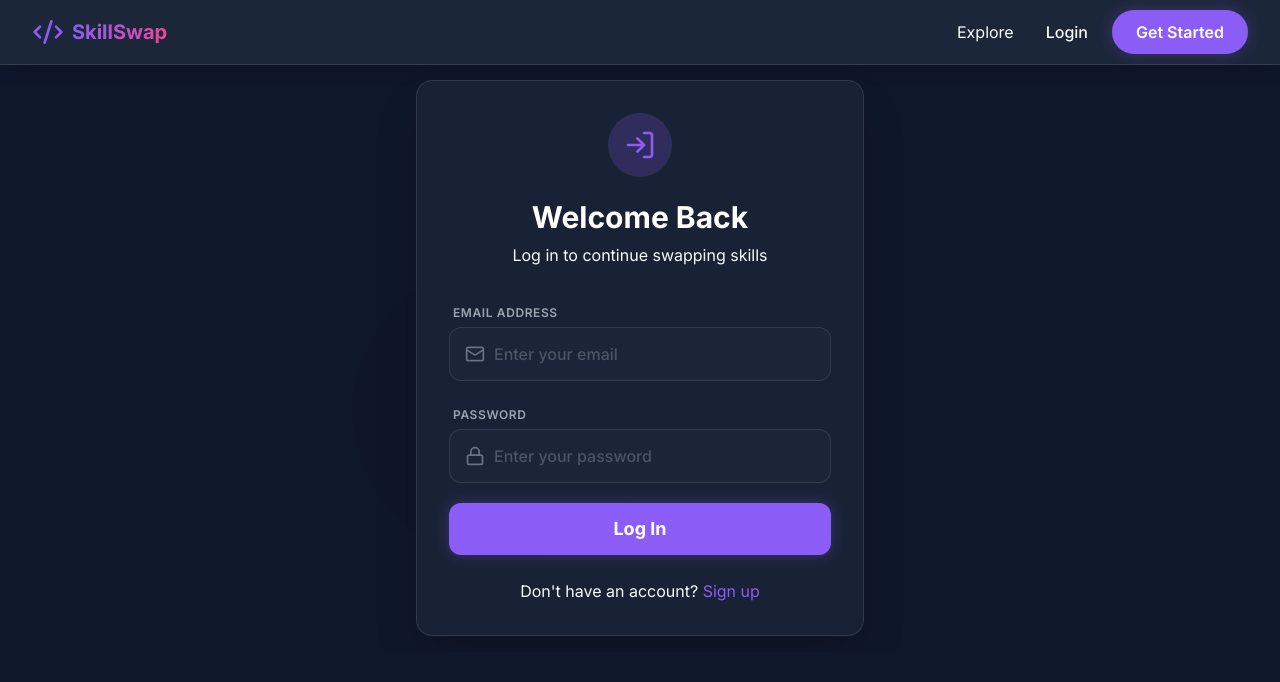
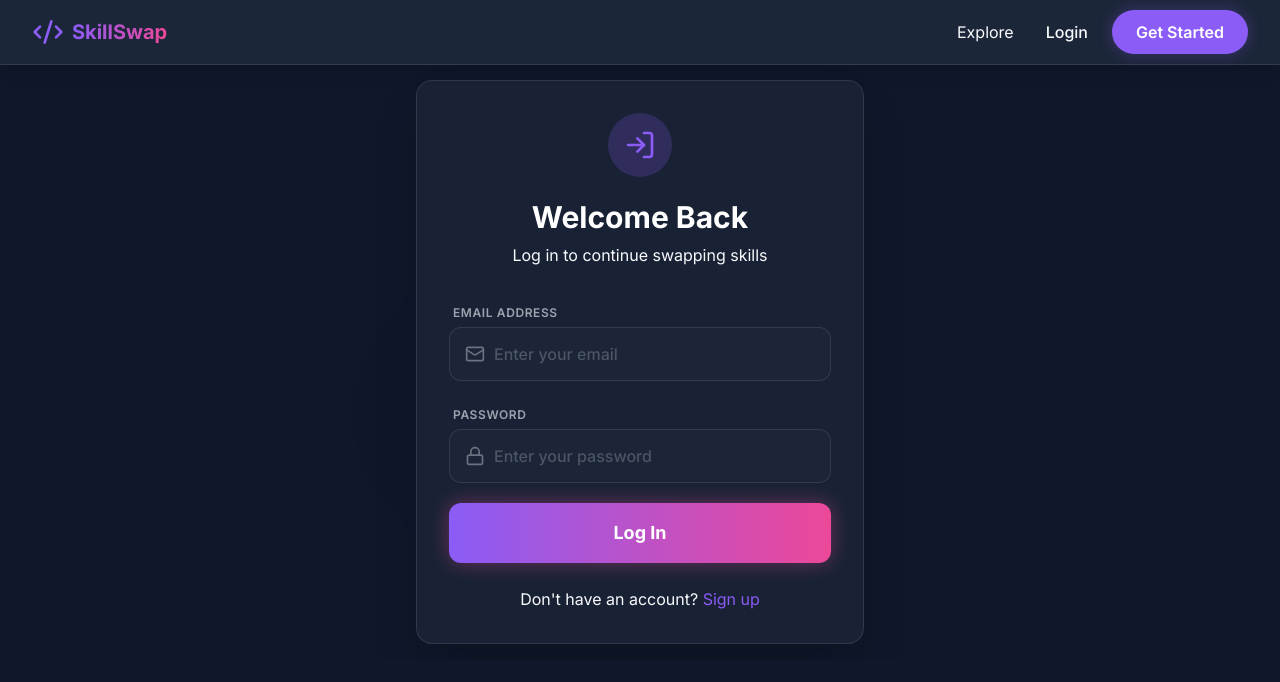
Before and after one commit to Zeelkundariya/LedgerCore_working, a Next.js app in the folder client/: page /login in a window 1280 px wide. Shown: the top 682 px of the page. Built offline with nearby package versions, Linux system fonts and the light colour scheme.

Commit message:
Push 3/5: Upgrade Login submit button with gradient and loading spinner

```diff
--- a/client/src/app/login/page.js
+++ b/client/src/app/login/page.js
@@ -108,9 +108,19 @@ export default function Login() {
               whileTap={{ scale: 0.98 }}
               disabled={loading}
               type="submit"
-              className="w-full py-3 bg-primary hover:bg-primary-dark text-white rounded-xl font-bold text-lg shadow-[0_0_15px_rgba(139,92,246,0.3)] transition-all disabled:opacity-50"
+              className="w-full py-4 mt-6 bg-gradient-to-r from-primary to-secondary hover:from-primary-dark hover:to-pink-600 text-white rounded-xl font-bold text-lg shadow-[0_0_20px_rgba(236,72,153,0.4)] transition-all disabled:opacity-50 flex justify-center items-center"
             >
-              {loading ? 'Logging in...' : 'Log In'}
+              {loading ? (
+                <span className="flex items-center space-x-2">
+                  <svg className="animate-spin -ml-1 mr-3 h-5 w-5 text-white" xmlns="http://www.w3.org/2000/svg" fill="none" viewBox="0 0 24 24">
+                    <circle className="opacity-25" cx="12" cy="12" r="10" stroke="currentColor" strokeWidth="4"></circle>
+                    <path className="opacity-75" fill="currentColor" d="M4 12a8 8 0 018-8V0C5.373 0 0 5.373 0 12h4zm2 5.291A7.962 7.962 0 014 12H0c0 3.042 1.135 5.824 3 7.938l3-2.647z"></path>
+                  </svg>
+                  Logging in...
+                </span>
+              ) : (
+                'Log In'
+              )}
             </motion.button>
           </form>
 
```
